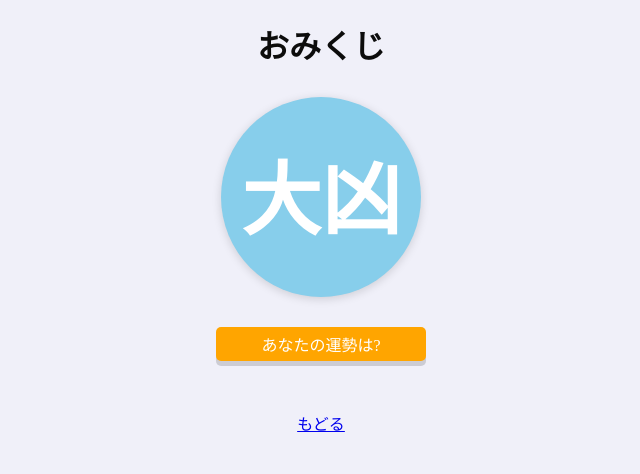
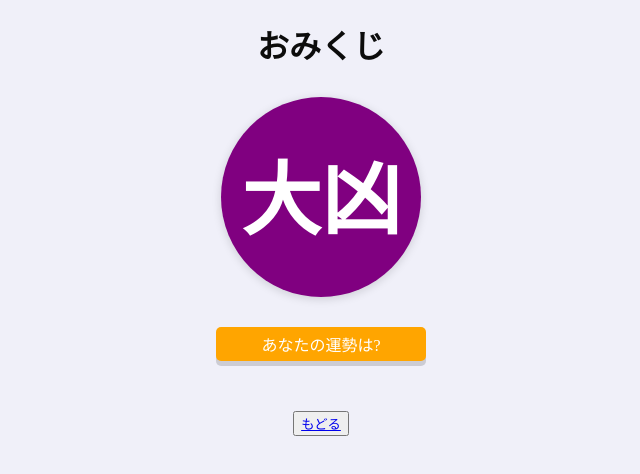
Before and after one commit to d-yuji/javascript_studies, a plain HTML site: page Omikuzi/omikuzi.html in a window 1280 px wide. Both pictures are taken after a click on the element "あなたの運勢は?". Shown: the whole page, without its empty margins (319-959 px from the left). Drawn offline with Linux system fonts and the light colour scheme.

Commit message:
背景色を変えるjavascript

```diff
--- a/Omikuzi/omikuzi.html
+++ b/Omikuzi/omikuzi.html
@@ -16,7 +16,7 @@
 		<div id = "button">あなたの運勢は?</div>
 	</section>
 	<footer>
-		<a href="../index.html">もどる</a>
+		<button><a href="../index.html">もどる</a></button>
 	</footer>
 	<script src = 'omikuzi.js'></script>
 </body>
--- a/Omikuzi/omikuzi.js
+++ b/Omikuzi/omikuzi.js
@@ -2,9 +2,11 @@
 	"use strict";
 	document.getElementById('button').addEventListener('click',function () {
 		var omikuziResults = ['大吉','中吉','末吉','小吉','凶','大凶'];
+		var Colors = ['red','orange','lime','green','blue','purple'];
 		var result = Math.floor(Math.random()*omikuziResults.length);
 		// document.getElementById('results').innerHTML = 'hit';
 		document.getElementById('results').innerHTML = omikuziResults[result];
+		document.getElementById("results").style.backgroundColor = Colors[result];
 	});
 	document.getElementById('button').addEventListener('mousedown',function () {
 		this.className = 'pushed';
```
